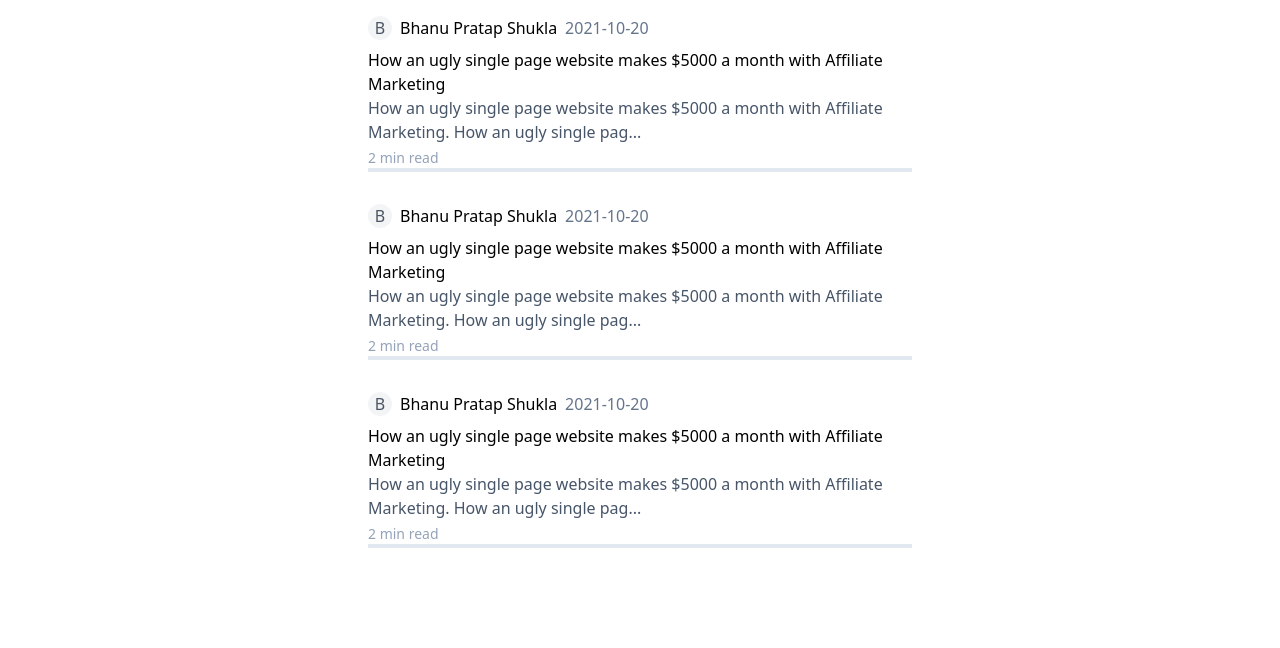
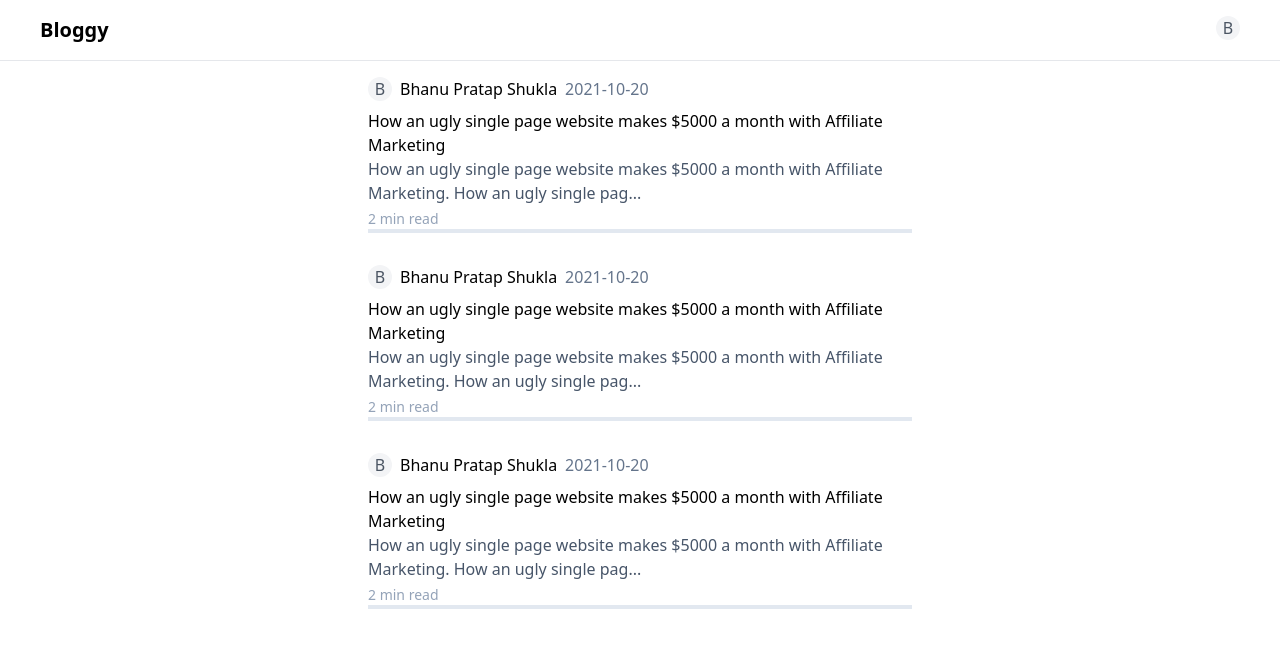
Before and after one commit to bhanupratap31/bloggy-app, a React (Vite) app in the folder frontend/: page /blogs in a window 1280 px wide. Shown: the top 648 px of the page. Built offline with nearby package versions, Linux system fonts and the light colour scheme.

Commit message:
Added the logic to fetch data on /bulk route

```diff
--- /dev/null
+++ b/frontend/src/components/AppBar.tsx
@@ -0,0 +1,15 @@
+import { Avatar } from "./BlogCard"
+
+
+
+export const AppBar = () => {
+    return ( <div className="border-b flex justify-between px-10 py-4">
+        <div className="flex flex-col justify center text-xl font-black">
+            Bloggy
+        </div>
+        <div>
+            <Avatar name="Bhanu"></Avatar>
+        </div>
+    </div>
+    )
+}
--- a/frontend/src/components/BlogCard.tsx
+++ b/frontend/src/components/BlogCard.tsx
@@ -33,7 +33,7 @@ export const BlogCard = ({authorName, title, content, publishedDate}: BlogCardPr
     )
 }
 
-function Avatar ({name}: {name: string}){
+export function Avatar ({name}: {name: string}){
     return <div>
         <div className="relative inline-flex items-center justify-center w-6 h-6 overflow-hidden bg-gray-100 rounded-full dark:bg-gray-600">
             <span className="font-medium text-gray-600 dark:text-gray-300">{name[0]}</span>
--- a/frontend/src/pages/Blogs.tsx
+++ b/frontend/src/pages/Blogs.tsx
@@ -1,8 +1,10 @@
+import { AppBar } from "../components/AppBar"
 import { BlogCard } from "../components/BlogCard"
 
 
 export const Blogs = () => {
-    return (
+    return ( <div>
+        <AppBar></AppBar>
         <div className="flex justify-center">
             <div className="max-w-xl">
                 <BlogCard
@@ -27,5 +29,6 @@ export const Blogs = () => {
                 />
             </div>
         </div>
+    </div>
     )
 }
```
Also changed, not shown: 1 other file (tests, documents, lock files or other folders).
